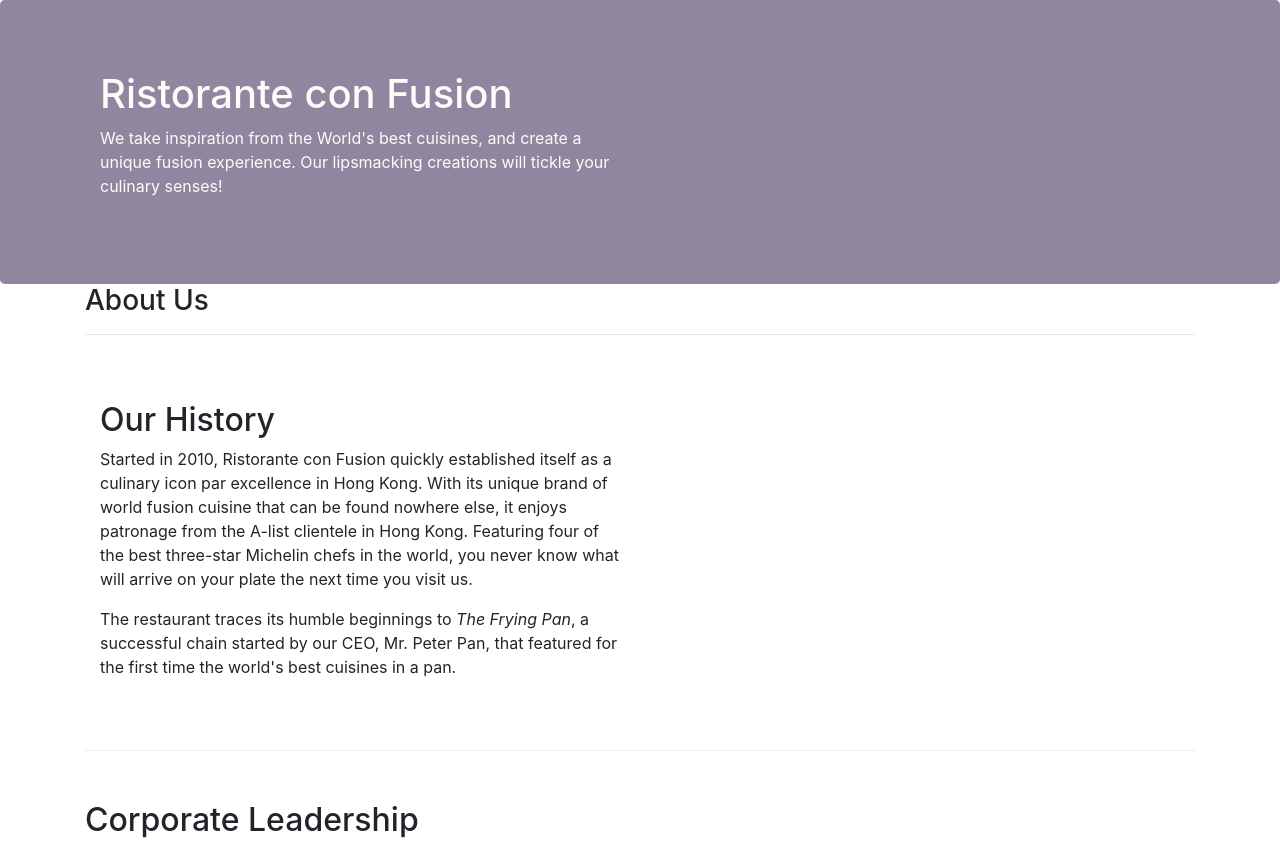
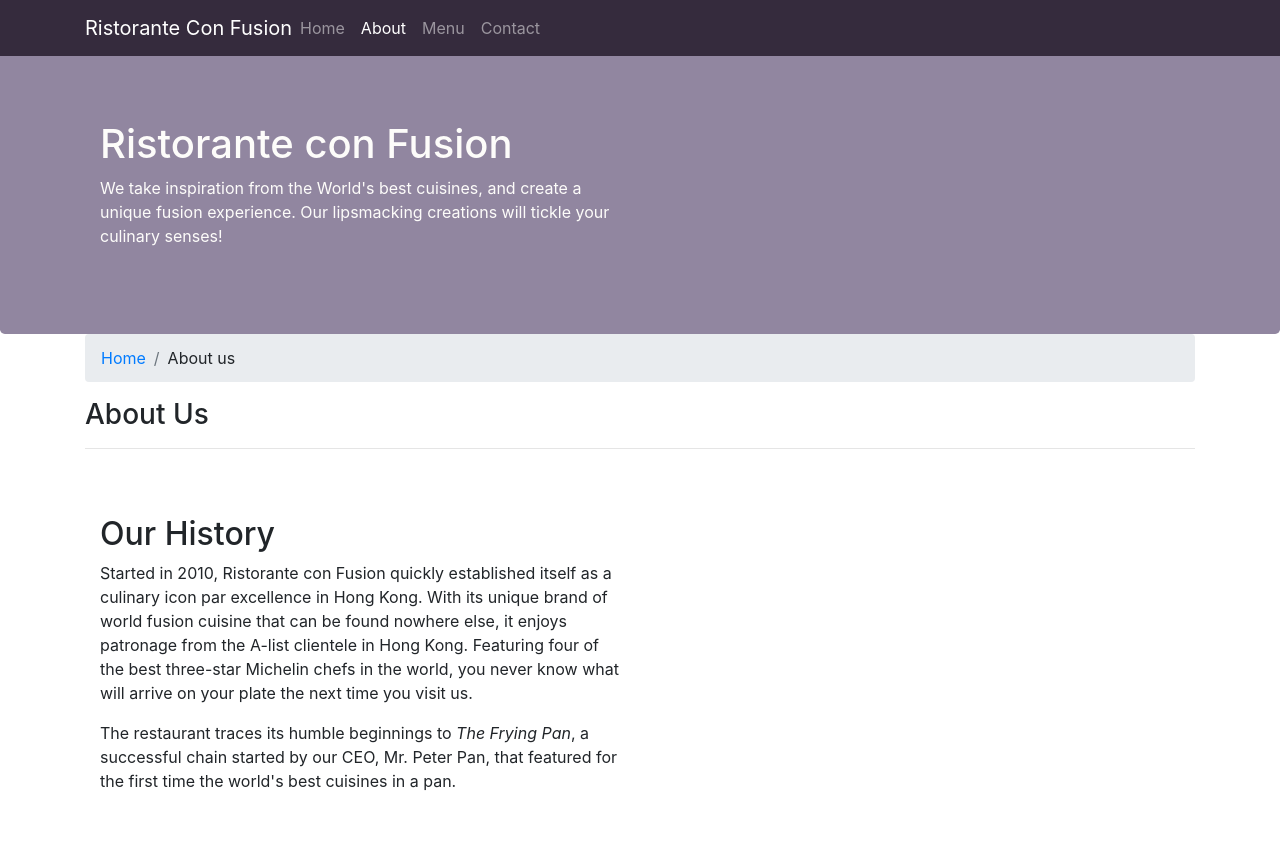
Before and after one commit to diemquynhtran/Bootstrap4, a website: page aboutus.html in a window 1280 px wide. Shown: the top 842 px of the page. Drawn offline with nearby package versions, Linux system fonts and the light colour scheme.

Commit message:
Navbar and Breadcumb

```diff
--- a/aboutus.html
+++ b/aboutus.html
@@ -16,6 +16,22 @@
 </head>
 
 <body>
+    <nav class="navbar navbar-dark navbar-expand-sm fixed-top">
+        <div class="container">
+            <button class="navbar-toggler" type="button" data-toggle ="collapse" data-target="#Navbar">
+                <span class="navbar-toggler-icon"></span>
+            </button>
+            <a class="navbar-brand mr-auto" href="./index.html">Ristorante Con Fusion</a>
+            <div class="collapse navbar-collapse" id="Navbar">
+                <ul class="navbar-nav mr-auto">
+                    <li class="nav-item"><a class="nav-link" href="./index.html">Home</a></li>
+                    <li class="nav-item active"><a class="nav-link" href="#">About</a></li>
+                    <li class="nav-item"><a class="nav-link" href="#">Menu</a></li>
+                    <li class="nav-item"><a class="nav-link" href="#">Contact</a></li>
+                </ul>
+            </div>
+        </div>
+    </nav>
 
     <header class="jumbotron">
         <div class="container">
@@ -31,6 +47,10 @@
     </header>
 
     <div class="container">
+        <ol class="col-12 breadcrumb">
+            <li class="breadcrumb-item"><a href="./index.html">Home</a></li>
+            <li class="breadcrumb-item">About us</li>
+        </ol>
         <div class="row">
             <div class="col-12">
                <h3>About Us</h3>
@@ -71,7 +91,7 @@
                 <div class="col-4 offset-1 col-sm-2">
                     <h5>Links</h5>
                     <ul class="list-unstyled">
-                        <li><a href="#">Home</a></li>
+                        <li><a href="./index.html">Home</a></li>
                         <li><a href="#">About</a></li>
                         <li><a href="#">Menu</a></li>
                         <li><a href="#">Contact</a></li>
--- a/css/styles.css
+++ b/css/styles.css
@@ -28,3 +28,12 @@
     margin:0px;
     color:#0f0f0f;
 }
+
+body {
+    padding: 50px 0px 0px 0px;
+    z-index: 0 ;
+}
+
+.navbar-dark {
+    background: rgb(53, 43, 61);
+}
```
Also changed, not shown: index.html (+20 -4 lines).
